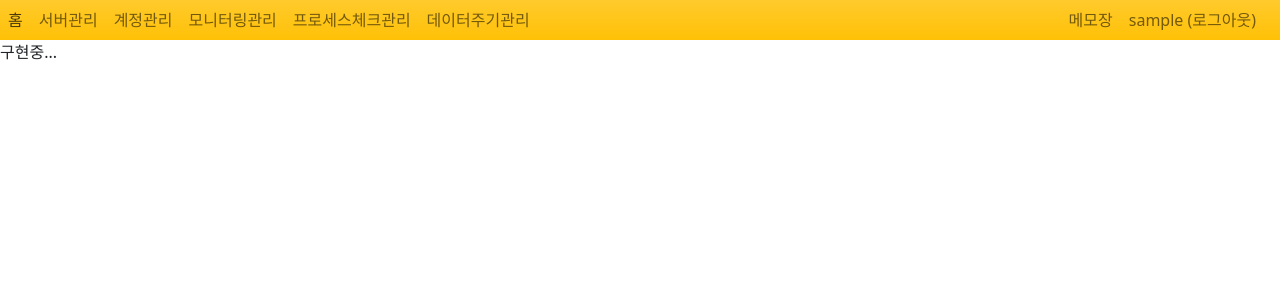
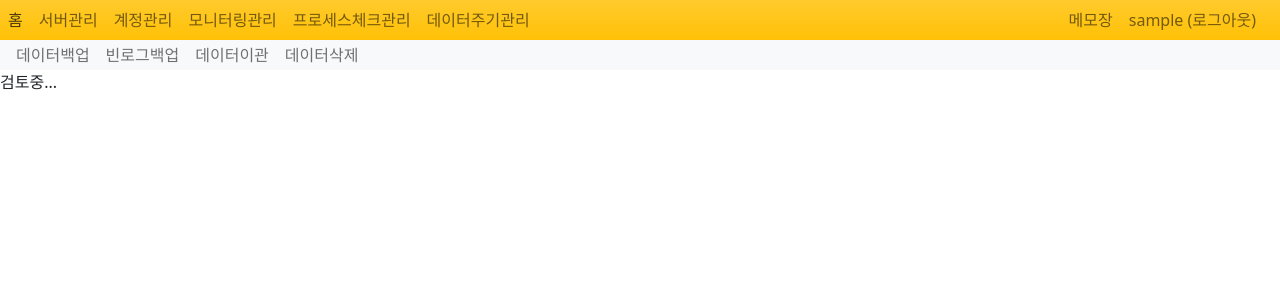
Before and after one commit to bylee5/portaldba, a Django app: page /data_life_cycle/ in a window 1280 px wide. Shown: the top 300 px of the page. Run offline with Django 4.2, Linux system fonts and the light colour scheme; the visitor is signed in with stand-in values (Sample User, id 1); some libraries are stand-ins or nearby versions.

```diff
--- a/data_life_cycle/templates/data_life_cycle/data_life_cycle.html
+++ b/data_life_cycle/templates/data_life_cycle/data_life_cycle.html
@@ -1,4 +1,6 @@
 {% extends 'base.html' %}
 {% block content %}
-구현중...
+<!-- 네비게이션바 -->
+{% include "navbar-data_life_cycle.html" %}
+검토중...
 {% endblock %}
--- /dev/null
+++ b/templates/navbar-data_life_cycle.html
@@ -0,0 +1,17 @@
+<!-- 서버관리 메뉴-->
+<nav class="navbar navbar-expand-lg bg-light" style="height: 30px;">
+    <ul class="navbar-nav px-2">
+    <li class="nav-item">
+        <a class="nav-link" href="{% url 'data_life_cycle:data_life_cycle' %}">데이터백업</a>
+    </li>
+    <li class="nav-item">
+        <a class="nav-link" href="{% url 'data_life_cycle:data_life_cycle' %}">빈로그백업</a>
+    </li>
+    <li class="nav-item">
+        <a class="nav-link" href="{% url 'data_life_cycle:data_life_cycle' %}">데이터이관</a>
+    </li>
+    <li class="nav-item">
+        <a class="nav-link" href="{% url 'data_life_cycle:data_life_cycle' %}">데이터삭제</a>
+    </li>
+    </ul>
+</nav>
```
